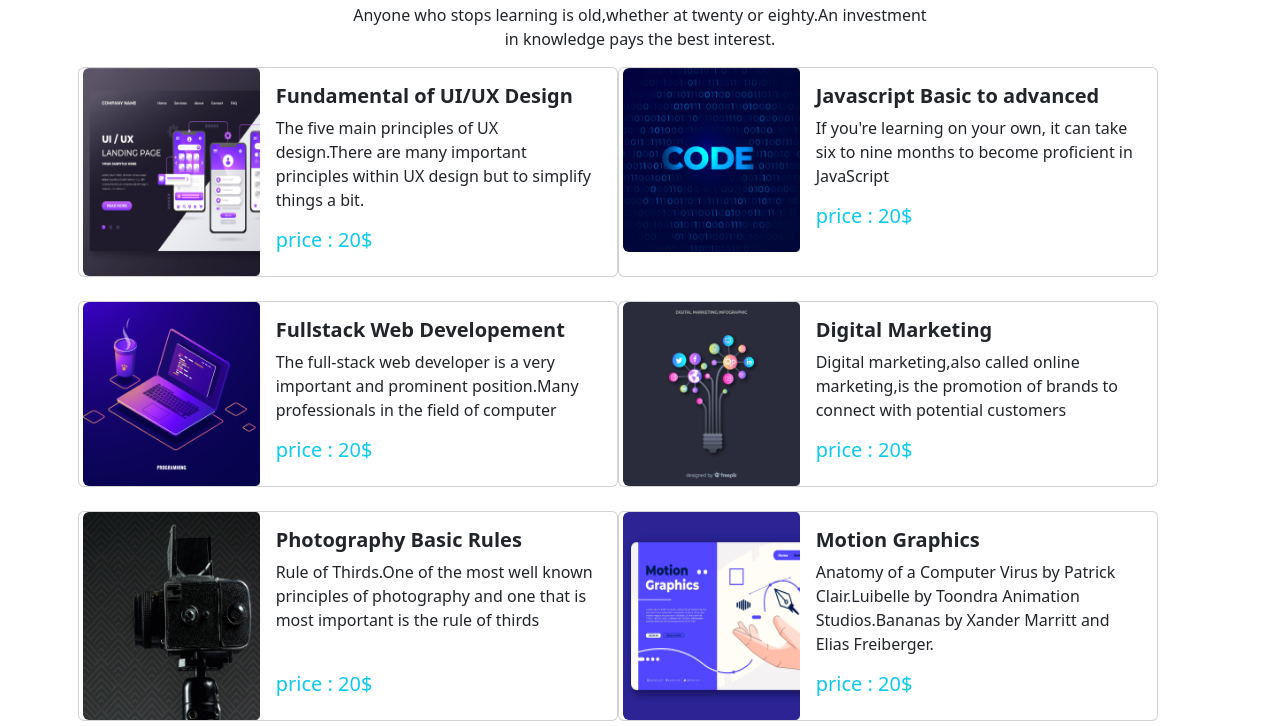
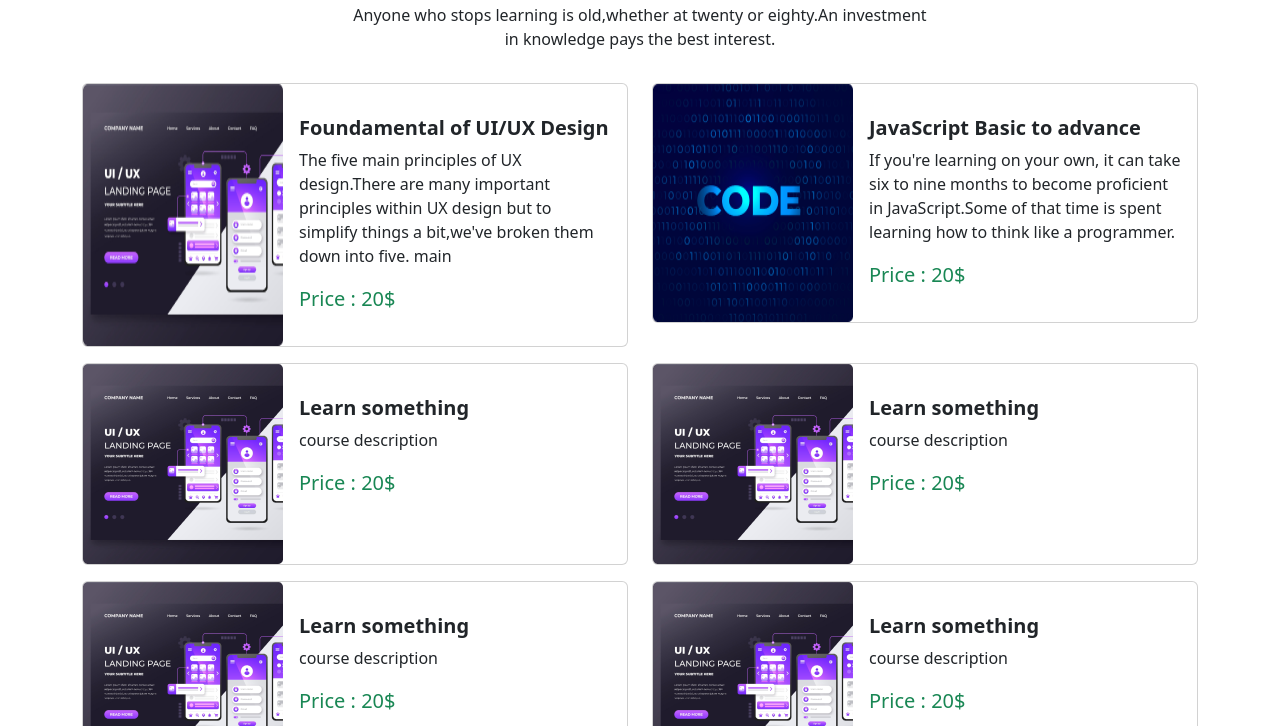
Before and after one commit to SazzadArif/Edu-Hub, a plain HTML site: page index.html in a window 1280 px wide. Shown: the part 794-1520 px from the top of the page. Drawn offline with nearby package versions, Linux system fonts and the light colour scheme.

Commit message:
added grid

```diff
--- a/index.html
+++ b/index.html
@@ -12,6 +12,12 @@
     <style>
         .image {
             filter: brightness(50%);
+        }
+
+        @media only screen and (max-width:576px) {
+            .carousel-item img {
+                height: 50vh;
+            }
         }
     </style>
 </head>
@@ -63,7 +69,7 @@
                     <div class="carousel-item active ">
                         <img src="images/cover/cover-1.png" class="image d-block w-100 " alt="...">
                         <div class="carousel-caption d-flex flex-column justify-content-center h-100 ">
-                            <h4><strong>Get Started Digital <br> Learning</strong></h4>
+                            <h2><strong>Get Started Digital <br> Learning</strong></h2>
                             <p> You can study any time you want.<br>whomever you want can
                                 study.
                             </p>
@@ -80,7 +86,7 @@
                     <div class="carousel-item">
                         <img src="images/cover/cover-3.jpg" class="image d-block w-100" alt="...">
                         <div class="carousel-caption d-flex flex-column justify-content-center h-100">
-                            <h4><strong>Get Started Digital<br>Learning</strong></h4>
+                            <h2><strong>Get Started Digital<br>Learning</strong></h2>
                             <p>You can study any time you want.You can <br> study
                                 wearing anything you want. </p>
                             <div>
@@ -91,7 +97,7 @@
                     <div class="carousel-item">
                         <img src="images/cover/cover-3.jpg" class="image d-block w-100" alt="...">
                         <div class="carousel-caption d-flex flex-column justify-content-center h-100">
-                            <h4><strong>Get Started Digital <br> Learning</strong></h4>
+                            <h2><strong>Get Started Digital <br> Learning</strong></h2>
                             <p>You can study any time you want<br> You can study
                                 wearing anything </p>
                             <div>
@@ -126,95 +132,93 @@
                         the
                         best interest.</p>
                 </div>
-                <div class="row row-cols-1 row-cols-md-1 row-cols-lg-2 g-2 categorie">
-                    <div class="card mb-3 " style="max-width: 540px;">
-                        <div class="row g-0">
-                            <div class="col-sm-12 col-md-4">
-                                <img src="images/course/course-1.png" class="img-fluid rounded-start h-100" alt="...">
-                            </div>
-                            <div class="col-md-8">
+                <div class="row  mb-5  ">
+                    <div class="col-lg-6 col-12">
+                        <div class="card mt-3">
+                            <div class="d-flex flex-md-row flex-column">
+                                <img src="images/course/course-1.png" class="img-fluid" alt="..." />
                                 <div class="card-body">
-                                    <h5 class="card-title"><strong>Fundamental of UI/UX Design</strong></h5>
-                                    <p class="card-text">The five main principles of UX design.There are many important
-                                        principles within UX design but to simplify things a bit.</p>
-                                    <h5 class="text-info"> price : 20$</h5>
+                                    <h5 class="card-title fw-semibold pt-3"><strong>Foundamental of UI/UX
+                                            Design</strong></h5>
+                                    <p class="card-text">
+                                        The five main principles of UX design.There are many important principles
+                                        within UX design but to simplify things a bit,we've broken them down into five.
+                                        main
+                                    </p>
+                                    <p class="text-success fs-5">Price : 20$</p>
                                 </div>
                             </div>
                         </div>
                     </div>
-                    <div class="card mb-3" style="max-width: 540px;">
-                        <div class="row g-0">
-                            <div class="col-md-4">
-                                <img src="images/course/course-2.png" class="img-fluid rounded-start h-100" alt="...">
-                            </div>
-                            <div class="col-md-8">
+                    <div class="col-lg-6 col-12">
+                        <div class="card mt-3">
+                            <div class="d-flex flex-md-row flex-column">
+                                <img src="images/course/course-2.png" class="img-fluid" alt="..." />
                                 <div class="card-body">
-                                    <h5 class="card-title"><strong>Javascript Basic to advanced</strong></h5>
-                                    <p class="card-text">If you're learning on your own, it can take six to nine months
-                                        to
-                                        become proficient in JavaScript</p>
-                                    <h5 class="text-info"> price : 20$</h5>
+                                    <h5 class="card-title fw-semibold pt-3"><strong>JavaScript Basic to advance</strong>
+                                    </h5>
+                                    <p class="card-text">
+                                        ‌If you're learning on your own, it can take six to nine months to become
+                                        proficient in JavaScript.Some of that time is spent learning how to think like
+                                        a programmer.
+                                    </p>
+                                    <p class="text-success fs-5">Price : 20$</p>
                                 </div>
                             </div>
                         </div>
                     </div>
-                    <div class="card mb-3" style="max-width: 540px;">
-                        <div class="row g-0">
-                            <div class="col-md-4">
-                                <img src="images/course/course-3.png" class="img-fluid rounded-start h-100" alt="...">
-                            </div>
-                            <div class="col-md-8">
+                    <div class="col-lg-6 col-12">
+                        <div class="card mt-3">
+                            <div class="d-flex flex-md-row flex-column">
+                                <img src="images/course/course-1.png" class="img-fluid" alt="..." />
                                 <div class="card-body">
-                                    <h5 class="card-title"> <strong>Fullstack Web Developement</strong> </h5>
-                                    <p class="card-text">The full-stack web developer is a very important and prominent
-                                        position.Many professionals in the field of computer</p>
-                                    <h5 class="text-info"> price : 20$</h5>
+                                    <h5 class="card-title fw-semibold pt-3">Learn something</h5>
+                                    <p class="card-text">
+                                        course description
+                                    </p>
+                                    <p class="text-success fs-5">Price : 20$</p>
                                 </div>
                             </div>
                         </div>
                     </div>
-                    <div class="card mb-3" style="max-width: 540px;">
-                        <div class="row g-0">
-                            <div class="col-md-4">
-                                <img src="images/course/course-4.png" class="img-fluid rounded-start h-100" alt="...">
-                            </div>
-                            <div class="col-md-8">
+                    <div class="col-lg-6 col-12">
+                        <div class="card mt-3">
+                            <div class="d-flex flex-md-row flex-column">
+                                <img src="images/course/course-1.png" class="img-fluid" alt="..." />
                                 <div class="card-body">
-                                    <h5 class="card-title"><strong>Digital Marketing</strong></h5>
-                                    <p class="card-text">Digital marketing,also called online marketing,is the promotion
-                                        of brands to connect with potential customers</p>
-                                    <h5 class="text-info"> price : 20$</h5>
+                                    <h5 class="card-title fw-semibold pt-3">Learn something</h5>
+                                    <p class="card-text">
+                                        course description
+                                    </p>
+                                    <p class="text-success fs-5">Price : 20$</p>
                                 </div>
                             </div>
                         </div>
                     </div>
-                    <div class="card mb-3" style="max-width: 540px;">
-                        <div class="row g-0">
-                            <div class="col-md-4">
-                                <img src="images/course/course-5.png" class="img-fluid rounded-start h-100" alt="...">
-                            </div>
-                            <div class="col-md-8">
+                    <div class="col-lg-6 col-12">
+                        <div class="card mt-3">
+                            <div class="d-flex flex-md-row flex-column">
+                                <img src="images/course/course-1.png" class="img-fluid" alt="..." />
                                 <div class="card-body">
-                                    <h5 class="card-title"><strong>Photography Basic Rules</strong></h5>
-                                    <p class="card-text">Rule of Thirds.One of the most well known principles of
-                                        photography and one that is most important is the rule of thirds</p> <br>
-                                    <h5 class="text-info"> price : 20$</h5>
+                                    <h5 class="card-title fw-semibold pt-3">Learn something</h5>
+                                    <p class="card-text">
+                                        course description
+                                    </p>
+                                    <p class="text-success fs-5">Price : 20$</p>
                                 </div>
                             </div>
                         </div>
                     </div>
-                    <div class="card mb-3" style="max-width: 540px;">
-                        <div class="row g-0">
-                            <div class="col-md-4">
-                                <img src="images/course/course-6.png" class="img-fluid rounded-start h-100" alt="...">
-                            </div>
-                            <div class="col-md-8">
+                    <div class="col-lg-6 col-12">
+                        <div class="card mt-3">
+                            <div class="d-flex flex-md-row flex-column">
+                                <img src="images/course/course-1.png" class="img-fluid" alt="..." />
                                 <div class="card-body">
-                                    <h5 class="card-title"><strong>Motion Graphics</strong></h5>
-                                    <p class="card-text">Anatomy of a Computer Virus by Patrick Clair.Luibelle by
-                                        Toondra
-                                        Animation Studios.Bananas by Xander Marritt and Elias Freiberger.</p>
-                                    <h5 class="text-info"> price : 20$</h5>
+                                    <h5 class="card-title fw-semibold pt-3">Learn something</h5>
+                                    <p class="card-text">
+                                        course description
+                                    </p>
+                                    <p class="text-success fs-5">Price : 20$</p>
                                 </div>
                             </div>
                         </div>
@@ -247,7 +251,7 @@
                                     <br> The maximum ratio is 1 tutor to 6 children.In addition to the
                                     core maths and English tuition,the company also offers a course to support children
                                 </p>
-                                <div class="d-flex  mt-5 g-2">
+                                <div class="d-flex  mt-5">
                                     <div>
                                         <h2><strong>3.1k+</strong></h2>
                                         <p>online Course</p>
@@ -285,12 +289,7 @@
                             to start the next
                             day.</p>
                     </div>
-                    <div class="p-5">
-                        <!-- <button type="button" class="btn btn-light text-center text-primary mt-5"
-                        id="register-now"><b>Register
-                            Now</b> -->
-                        <!-- modal start -->
-                        <!-- Button trigger modal -->
+                    <div class="p-5 ">
                         <button type="button" class="btn btn-primary" data-bs-toggle="modal"
                             data-bs-target="#staticBackdrop">
                             Rigister now
```
